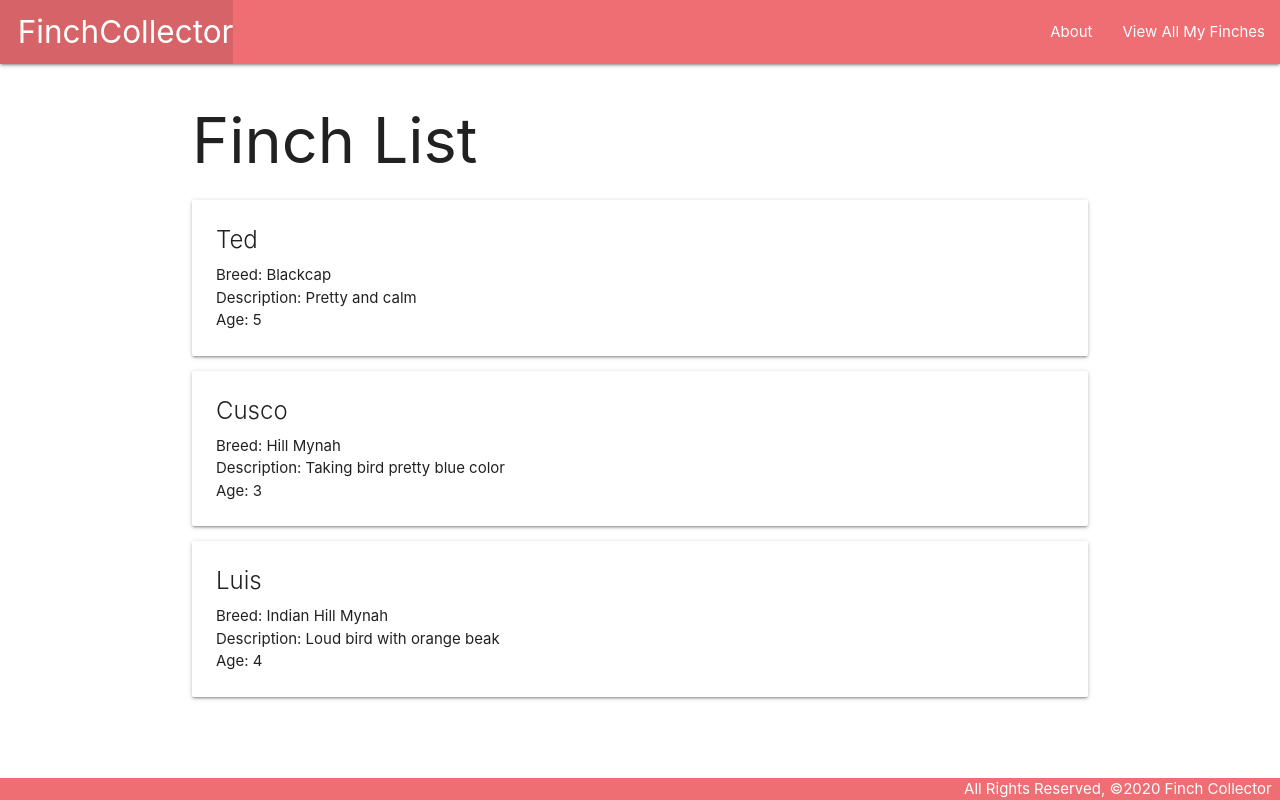
After one commit to MiladMalakooti/finchcollector, a Django app: page /finches/ in a window 1280 px wide. The commit adds this page. Run offline with Django 3.2, Linux system fonts and the light colour scheme.

Commit message:
Has more templates and pages

```diff
--- a/main_app/templates/base.html
+++ b/main_app/templates/base.html
@@ -19,6 +19,7 @@
         </ul>
         <ul class="right">
           <li><a href="/about">About</a></li>
+          <li><a href="/finches">View All My Finches</a></li>
         </ul>
       </div>
     </nav>
--- /dev/null
+++ b/main_app/templates/finches/index.html
@@ -0,0 +1,21 @@
+{% extends 'base.html' %}
+{% block content %}
+
+<h1>Finch List</h1>
+
+{% for finch in finches %}
+  <div class="card">
+    <div class="card-content">
+      <span class="card-title">{{ finch.name }}</span>
+      <p>Breed: {{ finch.breed }}</p>
+      <p>Description: {{ finch.description }}</p>
+      {% if finch.age > 0 %}
+        <p>Age: {{ finch.age }}</p>
+      {% else %}
+        <p>Age: Mynah</p>
+      {% endif %}
+    </div>
+  </div>
+{% endfor %}
+
+{% endblock %}
--- a/main_app/urls.py
+++ b/main_app/urls.py
@@ -4,4 +4,5 @@ from . import views
 urlpatterns = [
   path('', views.home, name='home'),
   path('about/', views.about, name='about'),
+  path('finches/', views.finches_index, name='index'),
 ]
--- a/main_app/views.py
+++ b/main_app/views.py
@@ -1,5 +1,18 @@
 from django.shortcuts import render
 from django.http import HttpResponse
+
+class Finch:
+  def __init__(self, name, breed, description, age):
+    self.name = name
+    self.breed = breed
+    self.description = description
+    self.age = age
+
+finches = [
+  Finch('Ted', 'Blackcap', 'Pretty and calm', 5),
+  Finch('Cusco', 'Hill Mynah', 'Taking bird pretty blue color', 3),
+  Finch('Luis', 'Indian Hill Mynah', 'Loud bird with orange beak', 4),
+]
 
 # Create your views here.
 def home (request):
@@ -7,3 +20,8 @@ def home (request):
 
 def about (request):
   return render(request, 'about.html')
+
+def finches_index(request):
+  return render(request, 'finches/index.html', {
+    'finches': finches
+  })
```
